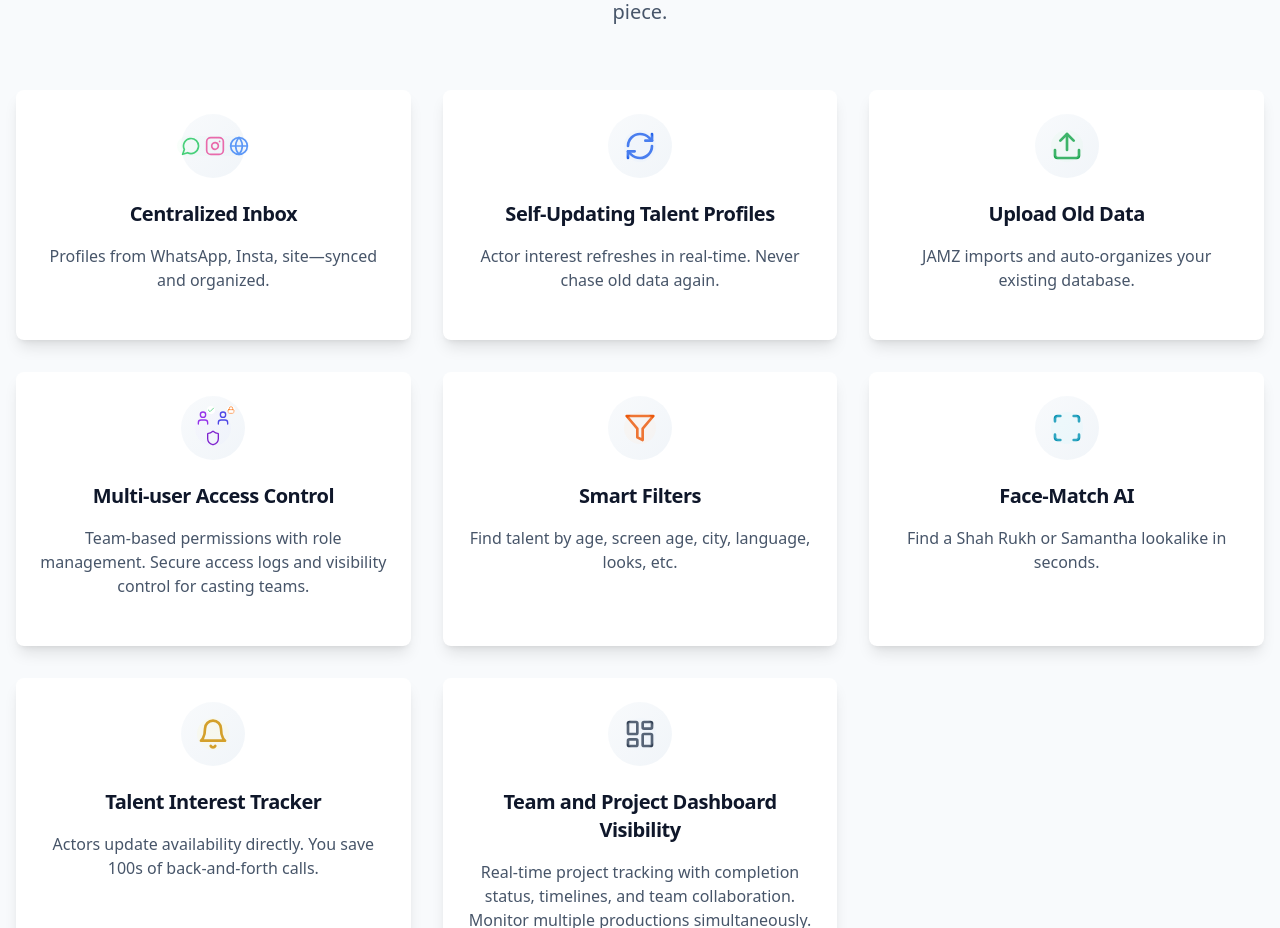
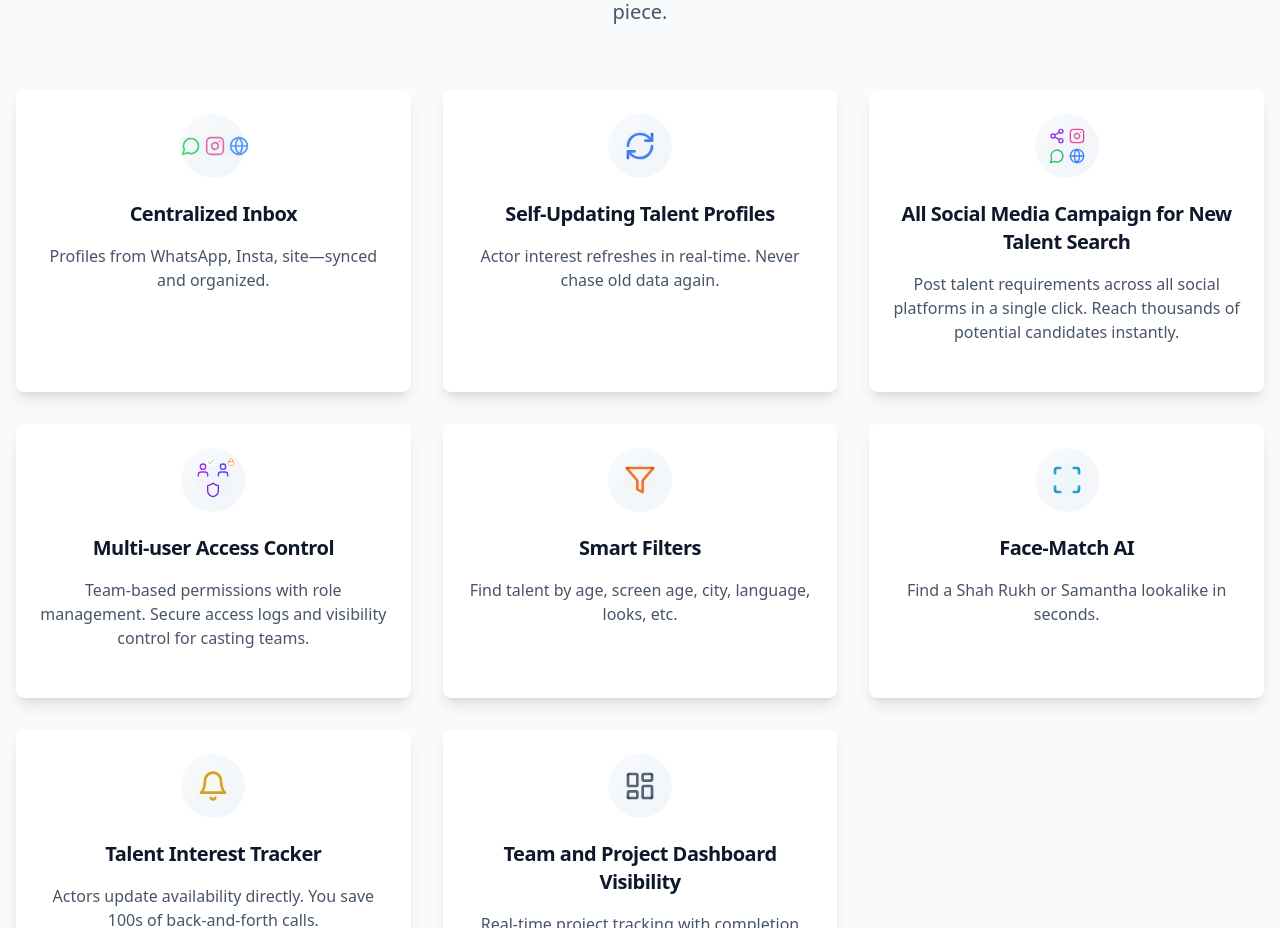
Before and after one commit to Junedweb/casting-flow-ai, a React (Vite) app: page / in a window 1280 px wide. Shown: the part 2400-3328 px from the top of the page. Built offline with nearby package versions, Linux system fonts and the light colour scheme.

Commit message:
Replace "Upload Old Data" feature
Replaced the "Upload Old Data" feature with a new feature: "All social media campaign for new talent search just in a single click." This allows CDs to post talent requirements with a single click.

```diff
--- a/src/components/FeaturesSection.tsx
+++ b/src/components/FeaturesSection.tsx
@@ -1,9 +1,9 @@
+
 import { useState } from "react";
 import { Card, CardContent, CardHeader, CardTitle } from "@/components/ui/card";
 import { ImageModal } from "./ImageModal";
 import {
   RefreshCw,
-  Upload,
   Users,
   Filter,
   Scan,
@@ -17,7 +17,8 @@ import {
   Lock,
   User,
   Check,
-  LayoutDashboard
+  LayoutDashboard,
+  Share2
 } from "lucide-react";
 
 export const FeaturesSection = () => {
@@ -38,9 +39,9 @@ export const FeaturesSection = () => {
       imageSrc: "https://images.unsplash.com/photo-1649972904349-6e44c42644a7"
     },
     {
-      icon: "upload",
-      title: "Upload Old Data",
-      description: "JAMZ imports and auto-organizes your existing database.",
+      icon: "social-campaign",
+      title: "All Social Media Campaign for New Talent Search",
+      description: "Post talent requirements across all social platforms in a single click. Reach thousands of potential candidates instantly.",
       imageSrc: "https://images.unsplash.com/photo-1488590528505-98d2b5aba04b"
     },
     {
@@ -100,11 +101,16 @@ export const FeaturesSection = () => {
             <RefreshCw className={`w-8 h-8 text-blue-600 ${iconClasses} group-hover:rotate-180`} />
           </div>
         );
-      case "upload":
+      case "social-campaign":
         return (
-          <div className="relative">
-            <div className="absolute inset-0 bg-green-100 rounded-full opacity-20 group-hover:opacity-40 transition-opacity duration-300"></div>
-            <Upload className={`w-8 h-8 text-green-600 ${iconClasses} group-hover:-translate-y-1`} />
+          <div className="relative flex items-center justify-center">
+            <div className="absolute inset-0 bg-gradient-to-br from-purple-100 to-pink-100 rounded-full opacity-20 group-hover:opacity-40 transition-opacity duration-300"></div>
+            <div className="relative grid grid-cols-2 gap-1">
+              <Share2 className={`w-4 h-4 text-purple-600 ${iconClasses} group-hover:animate-pulse`} />
+              <Instagram className={`w-4 h-4 text-pink-500 ${iconClasses}`} />
+              <MessageCircle className={`w-4 h-4 text-green-500 ${iconClasses}`} />
+              <Globe className={`w-4 h-4 text-blue-500 ${iconClasses}`} />
+            </div>
           </div>
         );
       case "users":
```
